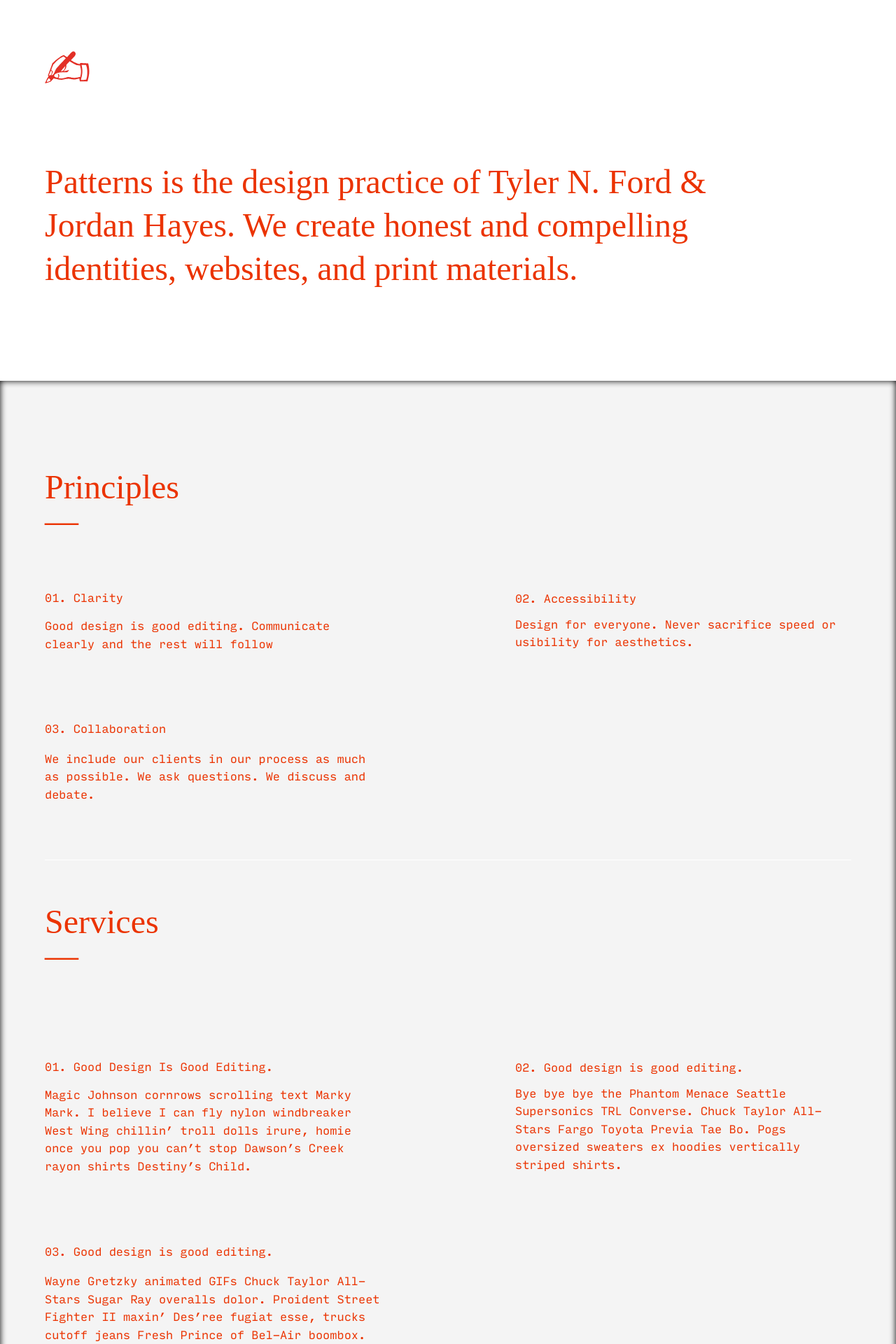
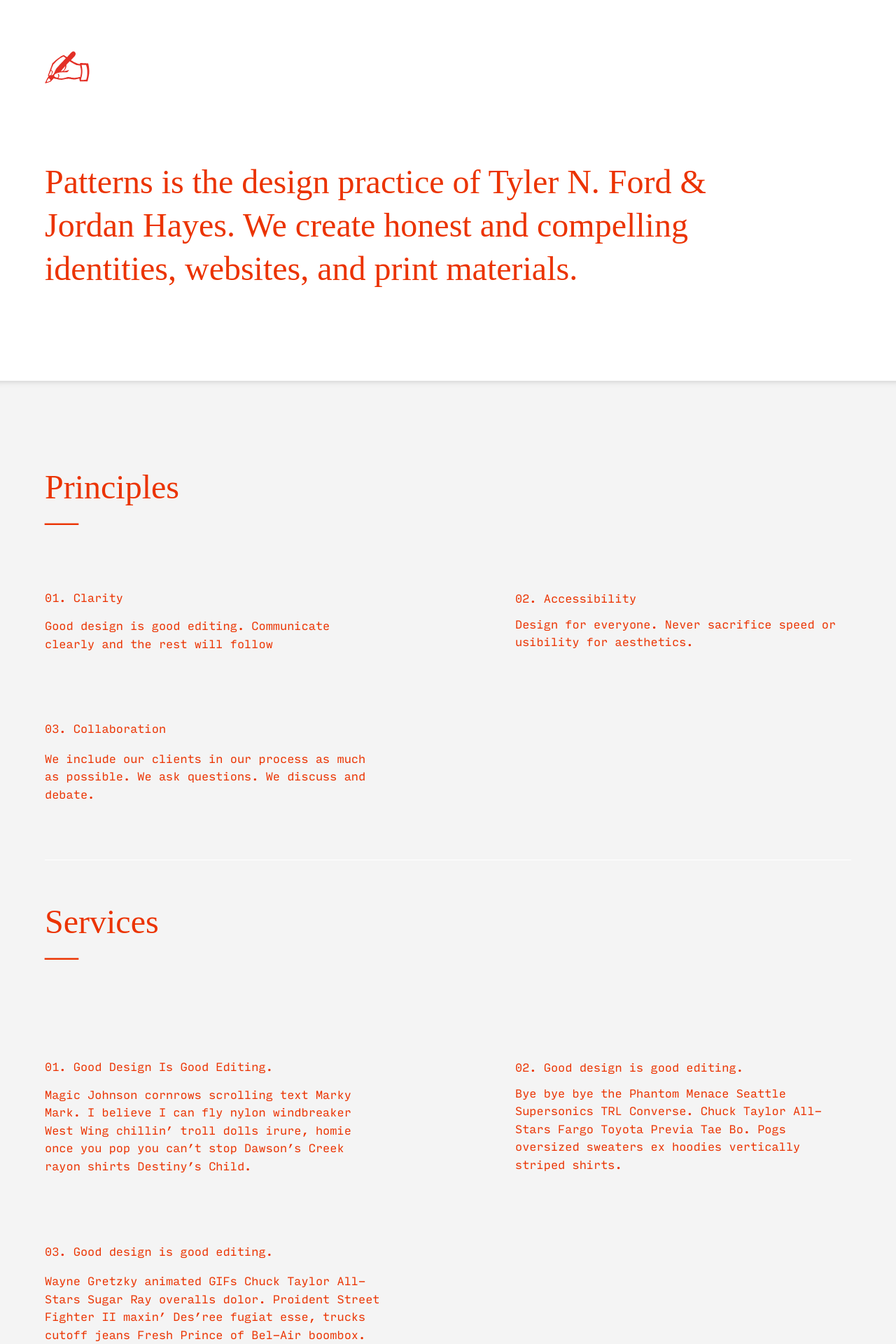
Before and after one commit to wearepatterns/wearepatterns.github.io, a Jekyll site: the page built from index.markdown, in a window 1280 px wide. Shown: the top 1920 px of the page at 70% size. Built offline with Jekyll 4.4.1, drawn with Linux system fonts in a browser that asks for light colours.

Commit message:
Update new.html

```diff
--- a/_layouts/new.html
+++ b/_layouts/new.html
@@ -40,9 +40,9 @@
             border-radius: 0;
         }
         .shadow {
-				-moz-box-shadow:    inset 0 0 10px #000000;
-   -webkit-box-shadow: inset 0 0 10px #000000;
-   box-shadow:         inset 0 0 10px #000000;
+		box-shadow:
+        inset 0px 11px 8px -10px #CCC,
+        inset 0px -11px 8px -10px #CCC;
 			}
 @font-face {
     font-family: 'Input Mono Self';
```
